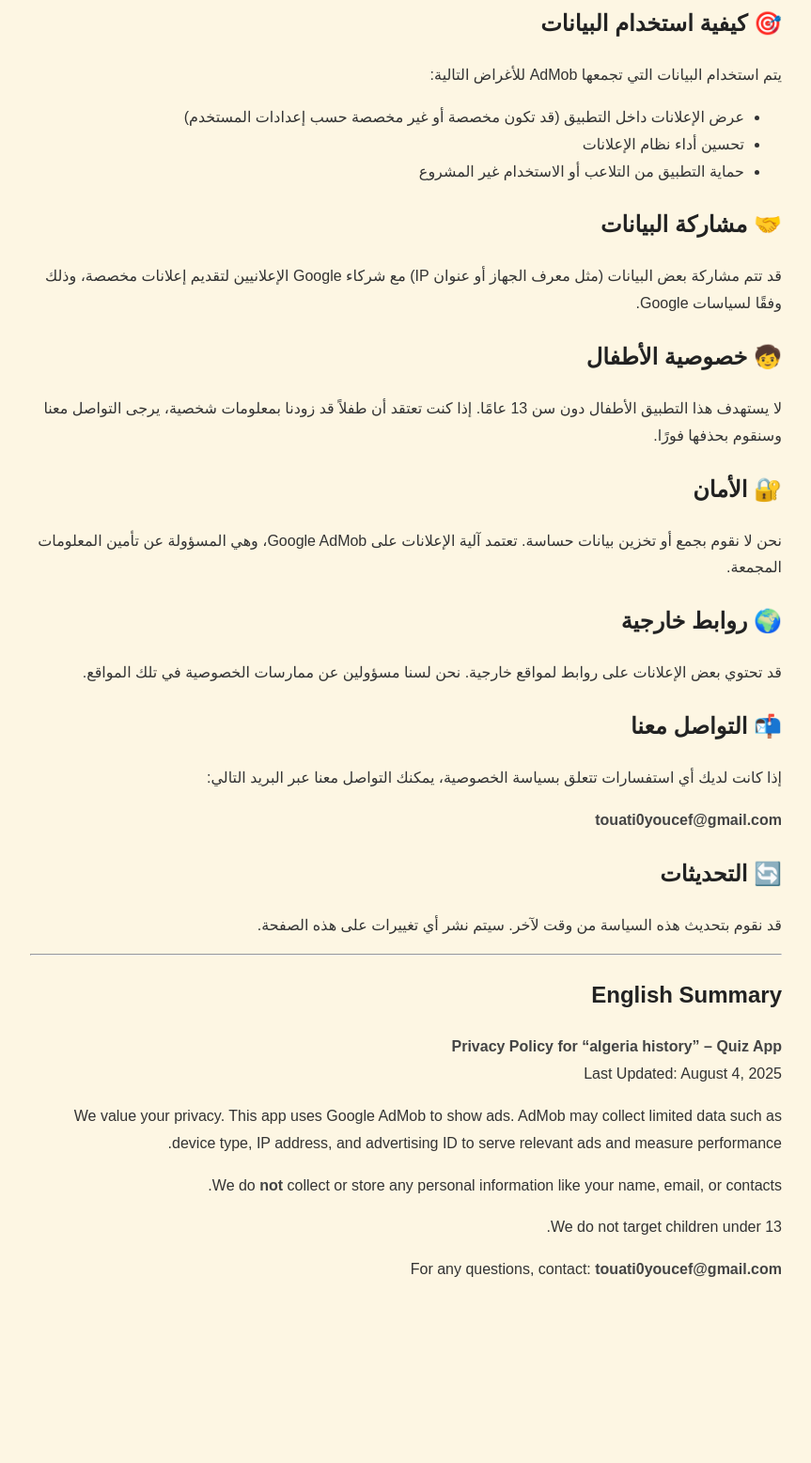
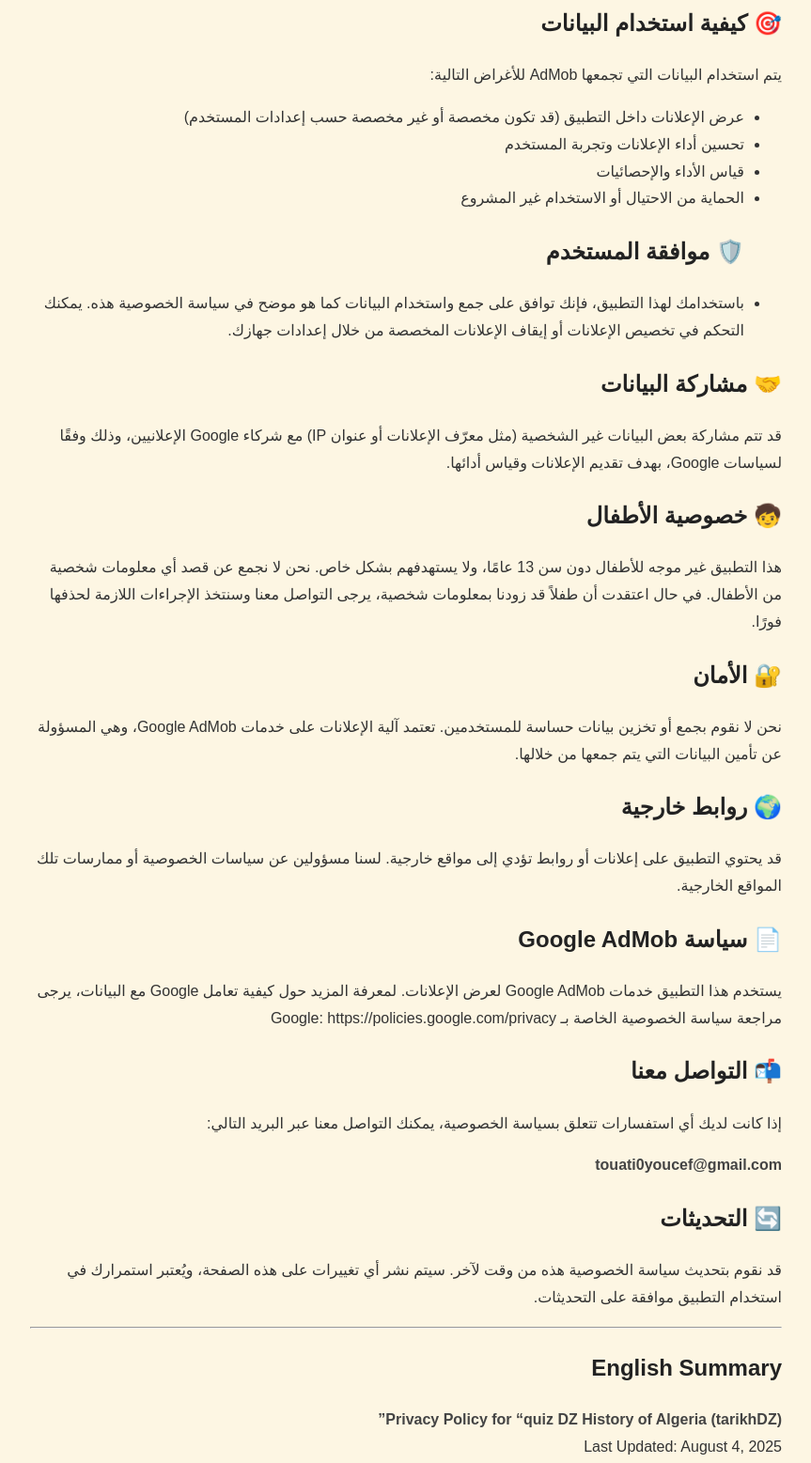
Before and after one commit to youcef847/privacy-policy, a plain HTML site: page index.html in a window 1280 px wide. Shown: the part 684-2241 px from the top of the page at 94% size, without its empty margins (208-1071 px from the left). Before the commit the page ends 2086 px from the top, so only its background shows below. Drawn offline with Linux system fonts and the light colour scheme.

Commit message:
Update index.html

```diff
--- a/index.html
+++ b/index.html
@@ -2,7 +2,7 @@
 <html lang="ar" dir="rtl">
 <head>
   <meta charset="UTF-8">
-  <title>quiz DZسياسة الخصوصية - تطبيق تاريخ الجزائر</title>
+  <title>(tarikhDZ)سياسة الخصوصية - تطبيق تاريخ الجزائر</title>
   <style>
     body {
       direction: rtl;
@@ -26,16 +26,17 @@
 </head>
 <body>
 
-  <h1>"سياسة الخصوصية - تطبيق تاريخ الجزائر quiz DZ"</h1>
+  <h1>"سياسة الخصوصية - تطبيق تاريخ الجزائر (tarikhDZ)"</h1>
   <p><strong>تاريخ السريان:</strong> 4 أغسطس 2025</p>
-  <p><strong>اسم التطبيق:</strong> سياسة الخصوصية - تطبيق تاريخ الجزائر quiz DZ </p>
-  <p><strong>المطور:</strong> تواتي يوسف </p>
+  <p><strong>اسم التطبيق:</strong> سياسة الخصوصية - تطبيق تاريخ الجزائر (tarikhDZ) </p>
+  <p><strong>المطور:</strong> YT studio </p>
 
   <h2>📌 مقدمة</h2>
-  <p>نحن نحترم خصوصيتك ونلتزم بحماية بياناتك أثناء استخدام التطبيق . تم إعداد هذه السياسة لتوضيح كيفية جمع المعلومات واستخدامها ومشاركتها عند استخدام التطبيق.</p>
+  <p>نحن نحترم خصوصيتك ونلتزم بحماية بياناتك أثناء استخدام تطبيق quiz DZ تاريخ الجزائر (tarikhDZ).
+تم إعداد سياسة الخصوصية هذه لتوضيح كيفية جمع المعلومات واستخدامها ومشاركتها عند استخدام التطبيق..</p>
 
   <h2>📥 المعلومات التي يتم جمعها</h2>
-  <p>يستخدم هذا التطبيق خدمات الإعلانات المقدمة من Google AdMob، والتي قد تقوم بجمع المعلومات التالية تلقائيًا:</p>
+  <p>يستخدم هذا التطبيق خدمات الإعلانات المقدمة من Google AdMob، والتي قد تقوم بجمع بعض المعلومات تلقائيًا، مثل:</p>
   <ul>
     <li>نوع الجهاز ونظام التشغيل</li>
     <li>عنوان IP (لغرض تحديد الموقع الجغرافي التقريبي)</li>
@@ -48,37 +49,55 @@
   <p>يتم استخدام البيانات التي تجمعها AdMob للأغراض التالية:</p>
   <ul>
     <li>عرض الإعلانات داخل التطبيق (قد تكون مخصصة أو غير مخصصة حسب إعدادات المستخدم)</li>
-    <li>تحسين أداء نظام الإعلانات</li>
-    <li>حماية التطبيق من التلاعب أو الاستخدام غير المشروع</li>
+    <li>تحسين أداء الإعلانات وتجربة المستخدم</li>
+    <li>قياس الأداء والإحصائيات</li>
+    <li>الحماية من الاحتيال أو الاستخدام غير المشروع</li>
+
+  <h2>🛡️ موافقة المستخدم</h2>
+    <li>باستخدامك لهذا التطبيق، فإنك توافق على جمع واستخدام البيانات كما هو موضح في سياسة الخصوصية هذه.
+يمكنك التحكم في تخصيص الإعلانات أو إيقاف الإعلانات المخصصة من خلال إعدادات جهازك.</li>
+
   </ul>
 
   <h2>🤝 مشاركة البيانات</h2>
-  <p>قد تتم مشاركة بعض البيانات (مثل معرف الجهاز أو عنوان IP) مع شركاء Google الإعلانيين لتقديم إعلانات مخصصة، وذلك وفقًا لسياسات Google.</p>
+    <p>قد تتم مشاركة بعض البيانات غير الشخصية (مثل معرّف الإعلانات أو عنوان IP) مع شركاء Google الإعلانيين، وذلك وفقًا لسياسات Google، بهدف تقديم الإعلانات وقياس أدائها.</p>
 
   <h2>🧒 خصوصية الأطفال</h2>
-  <p>لا يستهدف هذا التطبيق الأطفال دون سن 13 عامًا. إذا كنت تعتقد أن طفلاً قد زودنا بمعلومات شخصية، يرجى التواصل معنا وسنقوم بحذفها فورًا.</p>
+    <p>هذا التطبيق غير موجه للأطفال دون سن 13 عامًا، ولا يستهدفهم بشكل خاص.
+نحن لا نجمع عن قصد أي معلومات شخصية من الأطفال.
+في حال اعتقدت أن طفلاً قد زودنا بمعلومات شخصية، يرجى التواصل معنا وسنتخذ الإجراءات اللازمة لحذفها فورًا.</p>
 
   <h2>🔐 الأمان</h2>
-  <p>نحن لا نقوم بجمع أو تخزين بيانات حساسة. تعتمد آلية الإعلانات على Google AdMob، وهي المسؤولة عن تأمين المعلومات المجمعة.</p>
+    <p>نحن لا نقوم بجمع أو تخزين بيانات حساسة للمستخدمين.
+تعتمد آلية الإعلانات على خدمات Google AdMob، وهي المسؤولة عن تأمين البيانات التي يتم جمعها من خلالها.</p>
 
   <h2>🌍 روابط خارجية</h2>
-  <p>قد تحتوي بعض الإعلانات على روابط لمواقع خارجية. نحن لسنا مسؤولين عن ممارسات الخصوصية في تلك المواقع.</p>
+    <p>قد يحتوي التطبيق على إعلانات أو روابط تؤدي إلى مواقع خارجية.
+لسنا مسؤولين عن سياسات الخصوصية أو ممارسات تلك المواقع الخارجية.</p>
+
+  <h2>📄 سياسة Google AdMob</h2>
+    <p>يستخدم هذا التطبيق خدمات Google AdMob لعرض الإعلانات.
+لمعرفة المزيد حول كيفية تعامل Google مع البيانات، يرجى مراجعة سياسة الخصوصية الخاصة بـ Google:
+
+https://policies.google.com/privacy</p>
 
   <h2>📬 التواصل معنا</h2>
   <p>إذا كانت لديك أي استفسارات تتعلق بسياسة الخصوصية، يمكنك التواصل معنا عبر البريد التالي:</p>
   <p><strong>touati0youcef@gmail.com</strong></p>
 
   <h2>🔄 التحديثات</h2>
-  <p>قد نقوم بتحديث هذه السياسة من وقت لآخر. سيتم نشر أي تغييرات على هذه الصفحة.</p>
+  <p>قد نقوم بتحديث سياسة الخصوصية هذه من وقت لآخر.
+سيتم نشر أي تغييرات على هذه الصفحة، ويُعتبر استمرارك في استخدام التطبيق موافقة على التحديثات.</p>
 
 
   <hr>
   <h2>English Summary</h2>
-  <p><strong>Privacy Policy for “algeria history” – Quiz App</strong><br>
+  <p><strong>Privacy Policy for “quiz DZ History of Algeria (tarikhDZ)”</strong><br>
   Last Updated: August 4, 2025</p>
-  <p>We value your privacy. This app uses Google AdMob to show ads. AdMob may collect limited data such as device type, IP address, and advertising ID to serve relevant ads and measure performance.</p>
+  <p>We value your privacy. This app uses Google AdMob to display ads. AdMob may collect limited non-personal data such as device type, IP address, and advertising ID to serve ads and measure performance.</p>
   <p>We do <strong>not</strong> collect or store any personal information like your name, email, or contacts.</p>
   <p>We do not target children under 13.</p>
+  <p>Users can control ad personalization through their device settings.</p>
   <p>For any questions, contact: <strong>touati0youcef@gmail.com</strong></p>
 
 </body>
```
